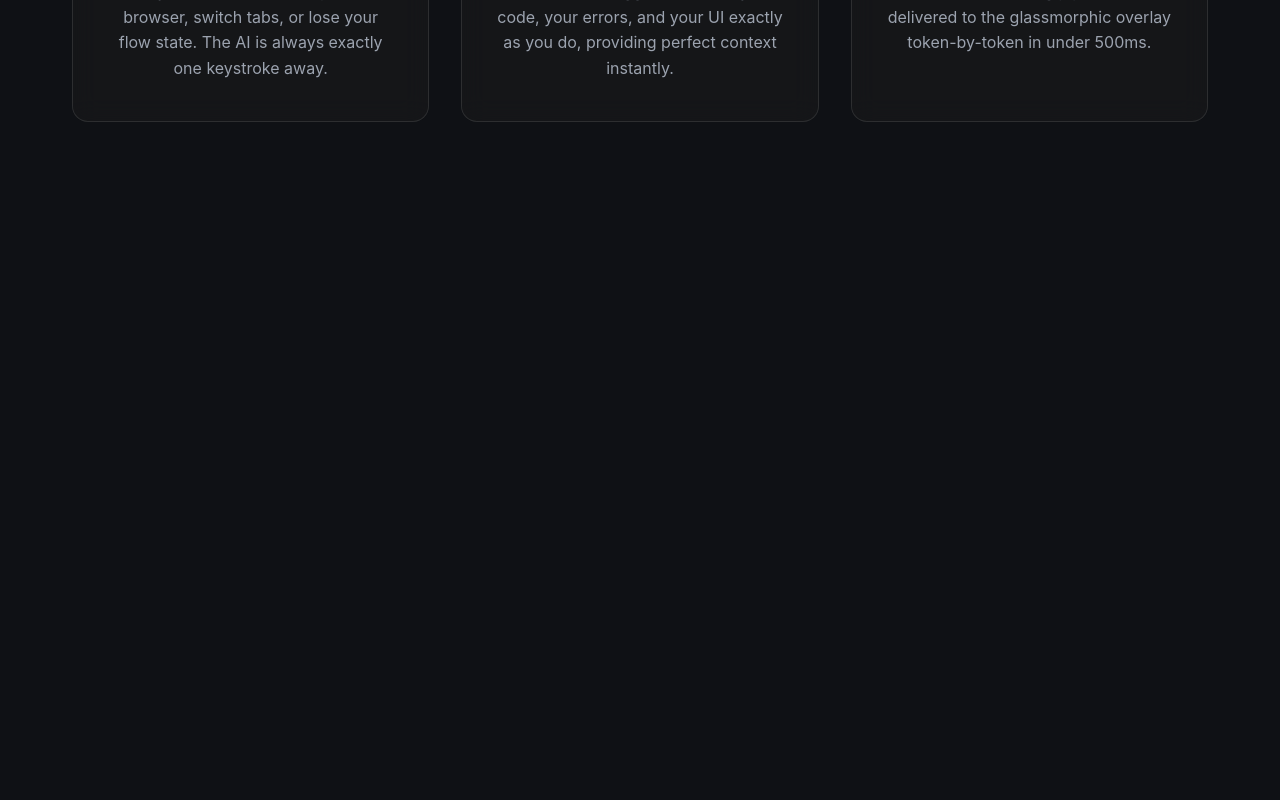
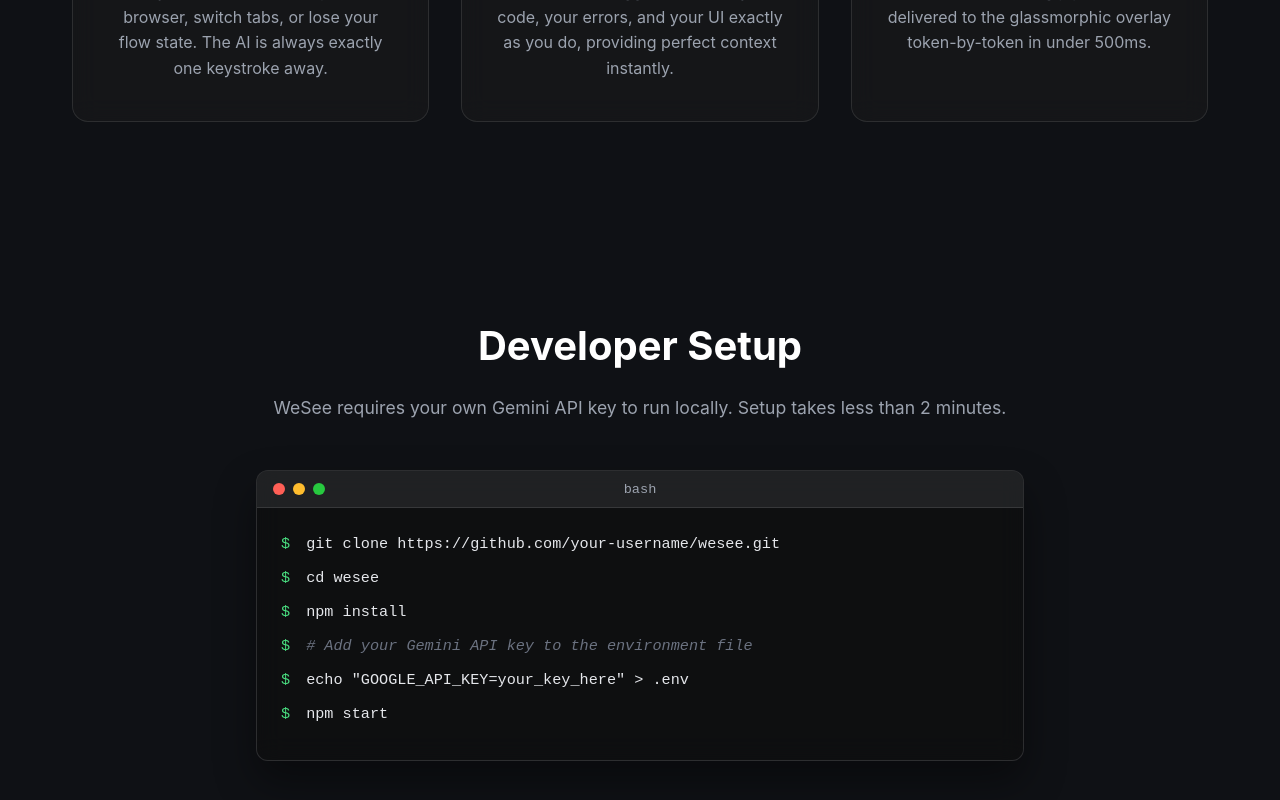
Before and after one commit to Mayank-Narang/wesee_landing, a React (Vite) app: page / in a window 1280 px wide. Shown: the part 1692-2492 px from the top of the page. Before the commit the page ends 1910 px from the top, so only its background shows below. Built offline with nearby package versions, Linux system fonts and the light colour scheme.

Commit message:
adding developer installation guide

```diff
--- a/src/App.jsx
+++ b/src/App.jsx
@@ -2,6 +2,7 @@
 import Navbar from './components/Navbar';
 import Hero from './components/Hero';
 import Features from './components/Features';
+import Installation from './components/Installation';
 
 function App() {
   return (
@@ -10,6 +11,7 @@
       <main style={{ marginTop: '80px', minHeight: '100vh' }}>
         <Hero />
         <Features />
+        <Installation />
         {/* Components for future parts will go here */}
       </main>
     </>
--- /dev/null
+++ b/src/components/Installation.jsx
@@ -0,0 +1,124 @@
+import React from 'react';
+
+const Installation = () => {
+  return (
+    <section id="installation" style={styles.installationSection}>
+      <h2 style={styles.sectionTitle}>Developer Setup</h2>
+      <p style={styles.sectionDesc}>
+        WeSee requires your own Gemini API key to run locally. Setup takes less than 2 minutes.
+      </p>
+
+      <div style={styles.terminal} className="glass">
+        <div style={styles.terminalHeader}>
+          <div style={{ ...styles.dot, backgroundColor: '#ff5f56' }}></div>
+          <div style={{ ...styles.dot, backgroundColor: '#ffbd2e' }}></div>
+          <div style={{ ...styles.dot, backgroundColor: '#27c93f' }}></div>
+          <span style={styles.terminalTitle}>bash</span>
+        </div>
+
+        <div style={styles.terminalBody}>
+          <div style={styles.commandRow}>
+            <span style={styles.prompt}>$</span>
+            <span style={styles.command}>git clone https://github.com/your-username/wesee.git</span>
+          </div>
+          <div style={styles.commandRow}>
+            <span style={styles.prompt}>$</span>
+            <span style={styles.command}>cd wesee</span>
+          </div>
+          <div style={styles.commandRow}>
+            <span style={styles.prompt}>$</span>
+            <span style={styles.command}>npm install</span>
+          </div>
+          <div style={styles.commandRow}>
+            <span style={styles.prompt}>$</span>
+            <span style={styles.comment}># Add your Gemini API key to the environment file</span>
+          </div>
+          <div style={styles.commandRow}>
+            <span style={styles.prompt}>$</span>
+            <span style={styles.command}>echo "GOOGLE_API_KEY=your_key_here" &gt; .env</span>
+          </div>
+          <div style={styles.commandRow}>
+            <span style={styles.prompt}>$</span>
+            <span style={styles.command}>npm start</span>
+          </div>
+        </div>
+      </div>
+    </section>
+  );
+};
+
+const styles = {
+  installationSection: {
+    padding: '6rem 1rem',
+    maxWidth: '800px',
+    margin: '0 auto',
+    textAlign: 'center',
+  },
+  sectionTitle: {
+    fontSize: '2.5rem',
+    fontWeight: '700',
+    marginBottom: '1rem',
+    color: 'var(--text-primary)',
+  },
+  sectionDesc: {
+    fontSize: '1.1rem',
+    color: 'var(--text-secondary)',
+    marginBottom: '3rem',
+  },
+  terminal: {
+    textAlign: 'left',
+    borderRadius: '12px',
+    overflow: 'hidden',
+    border: '1px solid var(--glass-border)',
+    boxShadow: '0 20px 40px rgba(0, 0, 0, 0.4)',
+  },
+  terminalHeader: {
+    display: 'flex',
+    alignItems: 'center',
+    padding: '12px 16px',
+    background: 'rgba(255, 255, 255, 0.05)',
+    borderBottom: '1px solid var(--glass-border)',
+    gap: '8px',
+    position: 'relative',
+  },
+  dot: {
+    width: '12px',
+    height: '12px',
+    borderRadius: '50%',
+  },
+  terminalTitle: {
+    position: 'absolute',
+    left: '50%',
+    transform: 'translateX(-50%)',
+    color: 'var(--text-secondary)',
+    fontSize: '0.85rem',
+    fontWeight: '500',
+    fontFamily: 'monospace',
+  },
+  terminalBody: {
+    padding: '1.5rem',
+    fontFamily: '"Fira Code", "Courier New", Courier, monospace',
+    fontSize: '0.95rem',
+    color: '#e5e7eb',
+    lineHeight: '1.7',
+    background: 'rgba(0, 0, 0, 0.3)',
+  },
+  commandRow: {
+    display: 'flex',
+    gap: '1rem',
+    marginBottom: '0.5rem',
+  },
+  prompt: {
+    color: 'var(--accent-color)',
+    userSelect: 'none',
+  },
+  command: {
+    color: '#e5e7eb',
+  },
+  comment: {
+    color: '#6b7280',
+    fontStyle: 'italic',
+  }
+};
+
+export default Installation;
```
